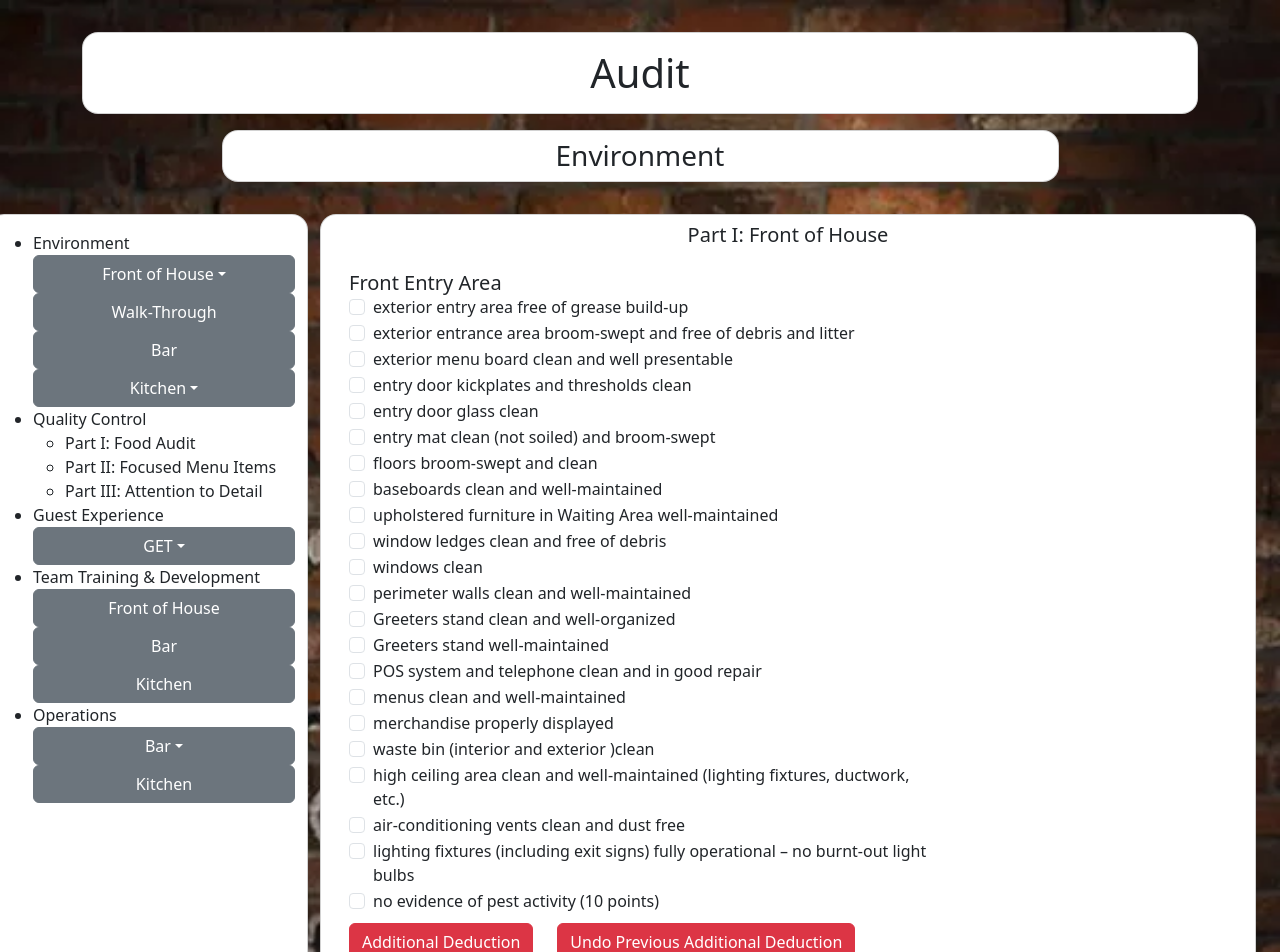
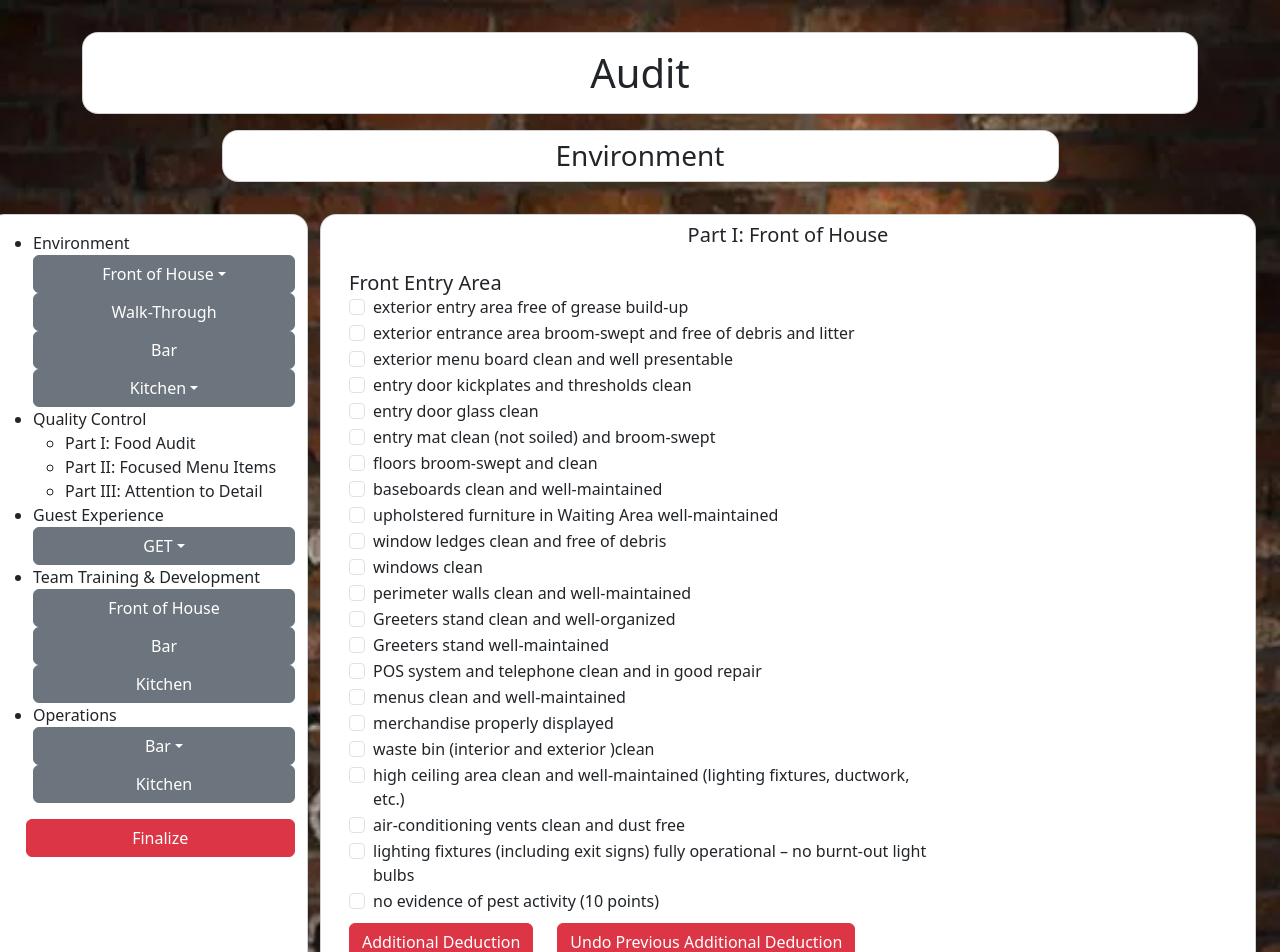
Before and after one commit to JoshBreezy/audit, a React (Create React App) app: page /#/auditstart in a window 1280 px wide. Shown: the top 952 px of the page. Built offline with nearby package versions, Linux system fonts and the light colour scheme; no server answers.

Commit message:
added finalize component

```diff
--- a/src/Components/RenderAudit.js
+++ b/src/Components/RenderAudit.js
@@ -1,4 +1,4 @@
-import { Form, Container, Row, Card, CardTitle, CardBody, CardText } from 'reactstrap';
+import { Form, Container, Row, Card, CardTitle, CardBody } from 'reactstrap';
 import RenderChecklist from './RenderChecklist';
 import TableOfContents from './TableOfContents';
 import RenderDiningGet from './RenderDiningGET';
@@ -11,7 +11,6 @@ import { useDB } from '../Contexts/dbContext';
 export default function RenderAudit () {
 
     const {section, part, subdivision, audit} = useDB();
-
 
 
     return (
--- a/src/Components/TableOfContents.js
+++ b/src/Components/TableOfContents.js
@@ -1,10 +1,13 @@
 import { useDB } from '../Contexts/dbContext';
 import { useState } from 'react';
-import { Dropdown, DropdownToggle, DropdownItem, DropdownMenu, Button } from 'reactstrap';
+import { Dropdown, DropdownToggle, DropdownItem, DropdownMenu, Button, Modal, ModalBody, ModalHeader } from 'reactstrap';
+import cloneDeep from 'lodash/cloneDeep';
+import { useNavigate } from 'react-router-dom';
 
 export default function TableOfContents() {
+    const navigate = useNavigate();
 
-    const { setSection, setPart, setSubdivision } = useDB();
+    const { setSection, setPart, setSubdivision, setFinalizeModal, finalizeModal, audit, updateAudit } = useDB();
     const [partIOpen, setPartIOpen] = useState(false);
     const [partIVOpen, setPartIVOpen] = useState(false);
     const [opOpen, setOpOpen] = useState(false);
@@ -14,6 +17,15 @@ export default function TableOfContents() {
     const togglePartIV = () => setPartIVOpen(!partIVOpen);
     const toggleOp = () => setOpOpen(!opOpen);
     const toggleGet = () => setGetOpen(!getOpen);
+    const toggleFinal = () => setFinalizeModal(!finalizeModal);
+
+    const handleFinalize = () => {
+        const finalAudit = cloneDeep(audit);
+        finalAudit.finalized = true;
+        updateAudit(finalAudit);
+        toggleFinal();
+        navigate('/landing');
+    }
 
     const handleEnvP1 = (e) => {
         setPart('Part I: Front of House');
@@ -151,6 +163,14 @@ export default function TableOfContents() {
                     <Button className='col-12' onClick={handleOpKitch}>Kitchen</Button>
                 </ul>
             </ul>
+            <Modal isOpen={finalizeModal} toggle={toggleFinal} centered>
+                <ModalHeader>Are you sure you want to finalize?</ModalHeader>
+                <ModalBody className='d-flex justify-content-center'>
+                    <Button className='col col-5 m-3' color='danger' onClick={handleFinalize} >Finalize</Button>
+                    <Button className='col col-5 m-3' color='primary' onClick={toggleFinal} >Cancel</Button>
+                </ModalBody>
+            </Modal>
+            <Button className='col-11 align-self-end' color='danger' onClick={toggleFinal} >Finalize</Button>
         </div>
     )
 }
--- a/src/Components/UnfinishedList.js
+++ b/src/Components/UnfinishedList.js
@@ -33,7 +33,6 @@ export default function UnfinishedList () {
             }
         );
         const json = await response.json();
-        console.log(json);
         setAudit(json);
         navigate('/auditstart');
     }
@@ -54,6 +53,7 @@ export default function UnfinishedList () {
                     <tbody>
                         {auditList &&
                             auditList.map((item, index) => {
+                                if (item.finalized === false) {
                                     return(
                                         <tr key={index}>
                                             <th scope='row' onClick={() => handleSelect(item._id)}>{item._id.substring(17)}</th>
@@ -62,6 +62,7 @@ export default function UnfinishedList () {
                                             <td>{item.author}</td>
                                         </tr>
                                     )
+                                }
                             })
                         }
                     </tbody>
--- a/src/Contexts/dbContext.js
+++ b/src/Contexts/dbContext.js
@@ -39,6 +39,8 @@ export function useDB() {
 
 export function DBProvider({ children }){
 
+    const [finalizeModal, setFinalizeModal] = useState(false);
+
     const [token, setToken_] = useState(localStorage.getItem('token') || null);
 
     function setToken(newToken) {
@@ -58,6 +60,7 @@ export function DBProvider({ children }){
             _id: null,
             location: null,
             author: null,
+            finalized: false,
             sections: [
                 {
                     name: "Environment",
@@ -312,6 +315,7 @@ export function DBProvider({ children }){
         _id: null,
         location: null,
         author: null,
+        finalized: false,
         sections: [
             {
                 name: "Environment",
@@ -594,7 +598,9 @@ export function DBProvider({ children }){
         user,
         setUser,
         updateAudit,
-        defaultAudit
+        defaultAudit,
+        finalizeModal,
+        setFinalizeModal
     }
     return(
         <dbContext.Provider value={value}>
```
Lines whose indentation alone changed are shown as unchanged.
